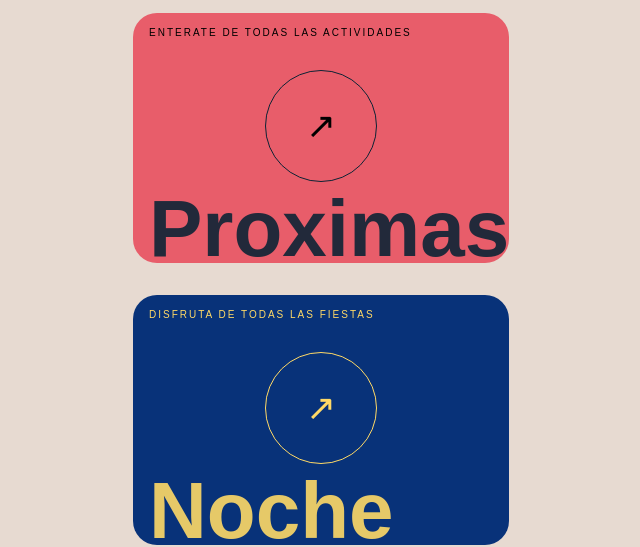
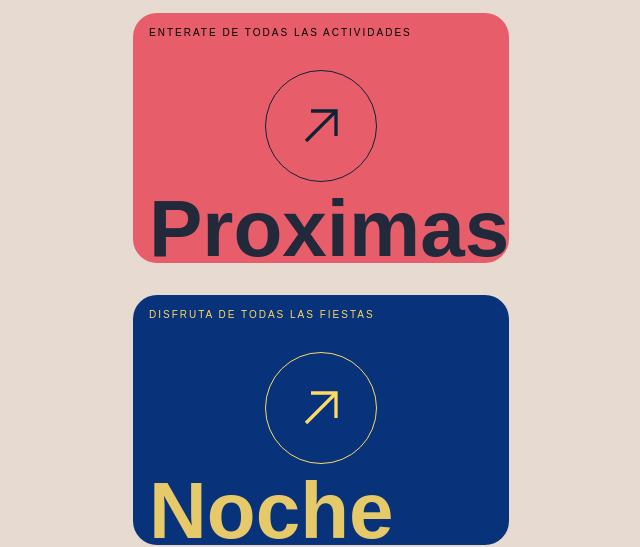
Before and after one commit to jgarcia311999/FiestasMatet, a Next.js app: page /home2 in a window 1280 px wide. Shown: the part 388-935 px from the top of the page, without its empty margins (319-959 px from the left). Built offline with nearby package versions, Linux system fonts and the light colour scheme.

Commit message:
cambios en la flecha

```diff
--- a/src/app/home2/page.tsx
+++ b/src/app/home2/page.tsx
@@ -34,8 +34,11 @@ export default function Home2Page() {
 
           {/* Center circle with arrow */}
           <div className="absolute inset-0 flex items-center justify-center">
-            <div className="h-28 w-28 rounded-full border border-[#0C2335] flex items-center justify-center text-4xl mb-6">
-              ↗
+            <div className="h-28 w-28 rounded-full border border-[#0C2335] flex items-center justify-center mb-6 text-[#0C2335]">
+              <svg width="40" height="40" viewBox="0 0 24 24" fill="none" xmlns="http://www.w3.org/2000/svg">
+                <line x1="3" y1="21" x2="21" y2="3" stroke="currentColor" strokeWidth="2"/>
+                <polyline points="6,3 21,3 21,18" stroke="currentColor" strokeWidth="2" fill="none"/>
+              </svg>
             </div>
           </div>
         </div>
@@ -51,8 +54,11 @@ export default function Home2Page() {
 
           {/* Center circle with arrow */}
           <div className="absolute inset-0 flex items-center justify-center">
-            <div className="h-28 w-28 rounded-full border border-[#FFD966] flex items-center justify-center text-4xl text-[#FFD966] mb-6">
-              ↗
+            <div className="h-28 w-28 rounded-full border border-[#FFD966] flex items-center justify-center text-[#FFD966] mb-6">
+              <svg width="40" height="40" viewBox="0 0 24 24" fill="none" xmlns="http://www.w3.org/2000/svg">
+                <line x1="3" y1="21" x2="21" y2="3" stroke="currentColor" strokeWidth="2"/>
+                <polyline points="6,3 21,3 21,18" stroke="currentColor" strokeWidth="2" fill="none"/>
+              </svg>
             </div>
           </div>
         </div>
```
